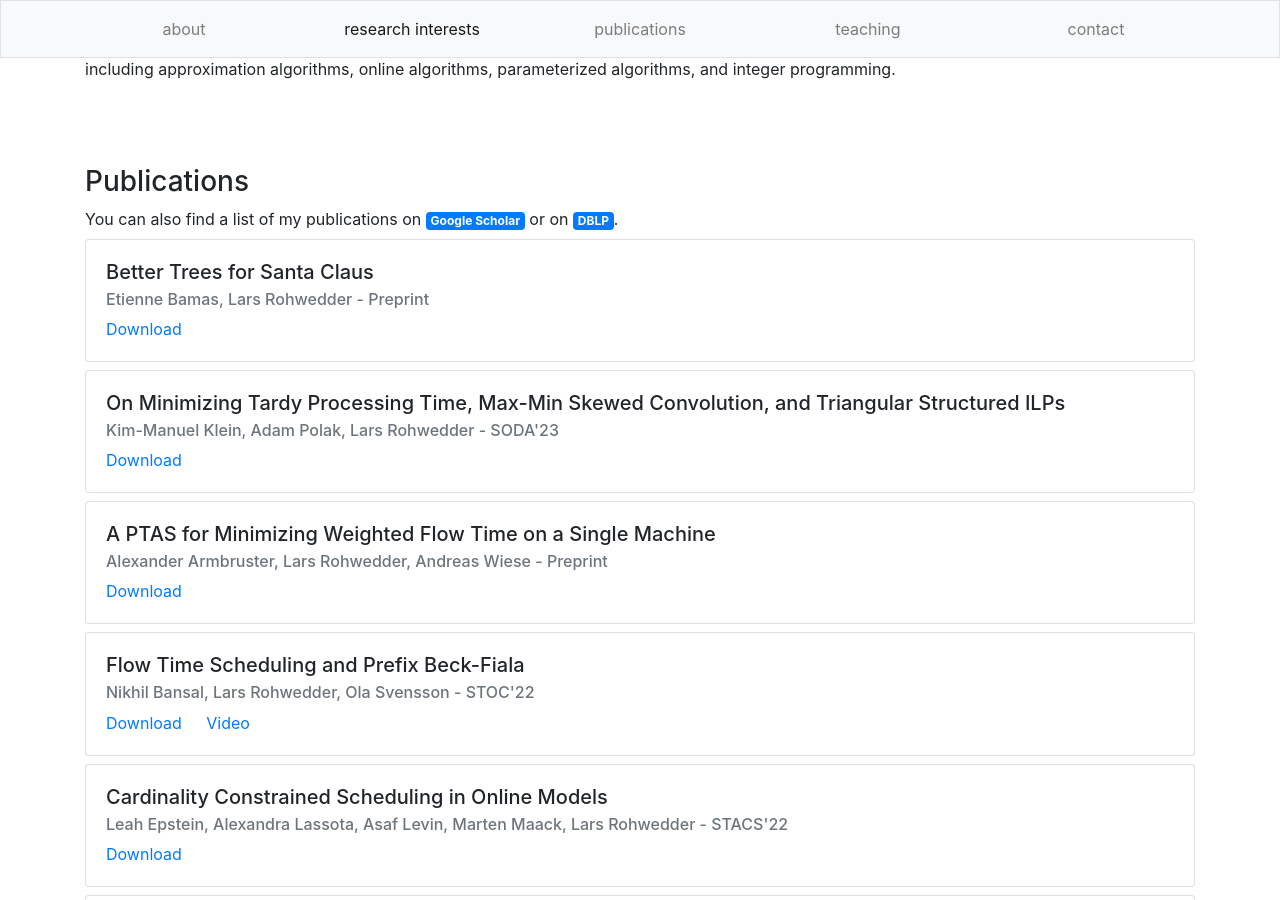
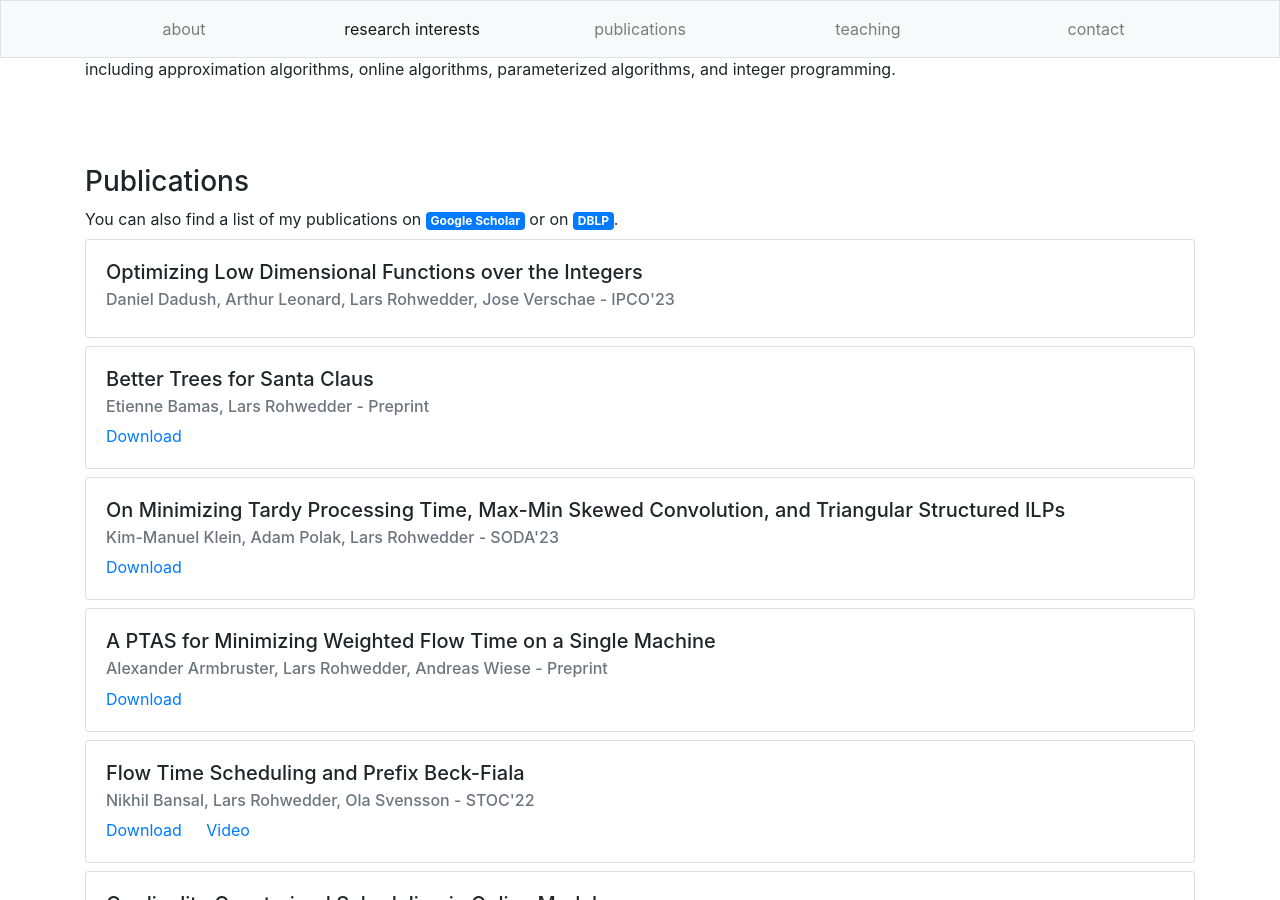
Before and after one commit to larsrohwedder/larsrohwedder.github.io, a Jekyll site: the page built from index.html, in a window 1280 px wide and 900 px high, scrolled down 2255 px. Built offline with Jekyll 4.4.1, drawn with Linux system fonts in a browser that asks for light colours.

Commit message:
Update publications.yml

```diff
--- a/_data/publications.yml
+++ b/_data/publications.yml
@@ -1,3 +1,7 @@
+- authors: "Daniel Dadush, Arthur Leonard, Lars Rohwedder, Jose Verschae"
+  title: "Optimizing Low Dimensional Functions over the Integers"
+  conference: "IPCO'23"
+
 - authors: "Etienne Bamas, Lars Rohwedder"
   title: "Better Trees for Santa Claus"
   conference: "Preprint"
```
